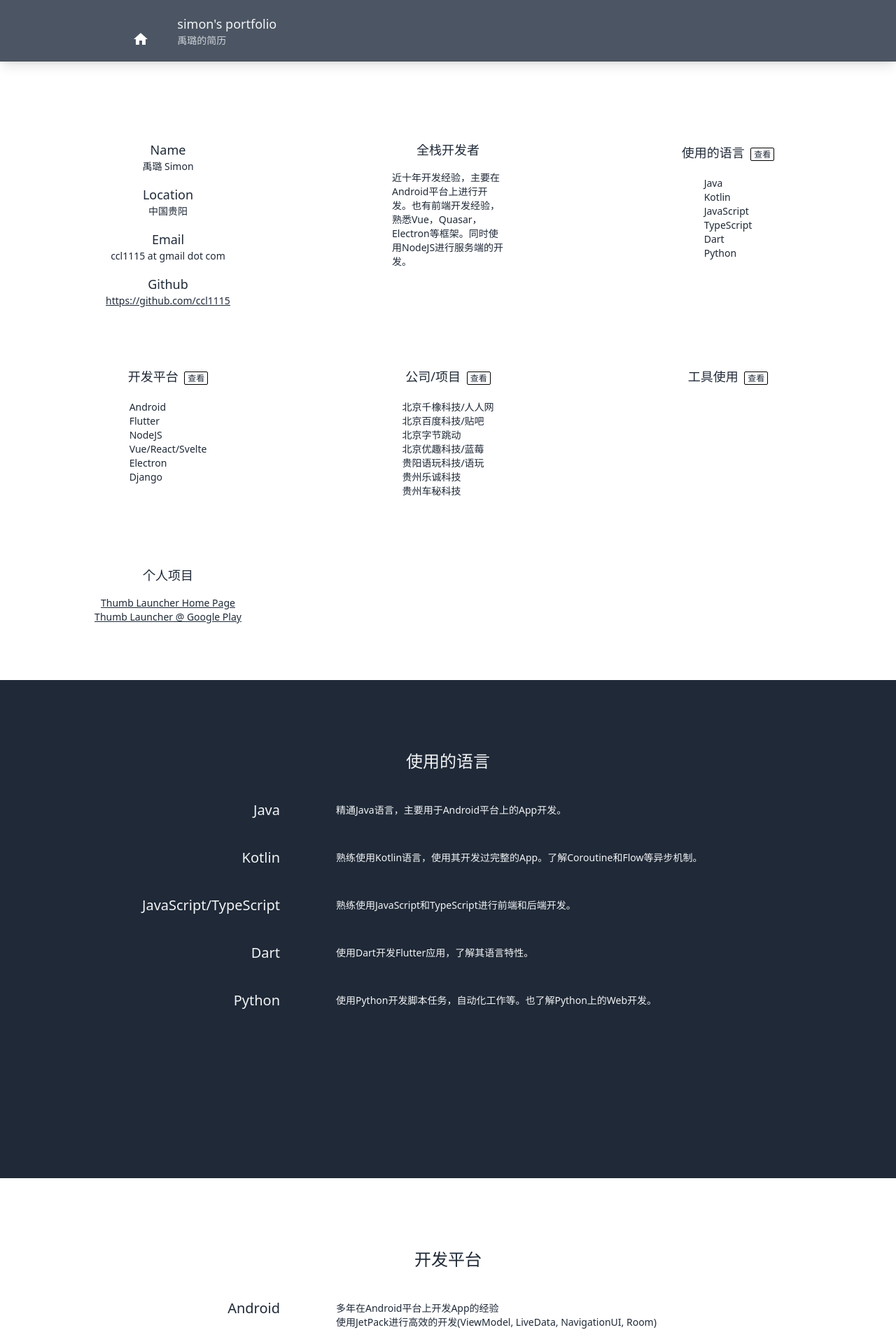
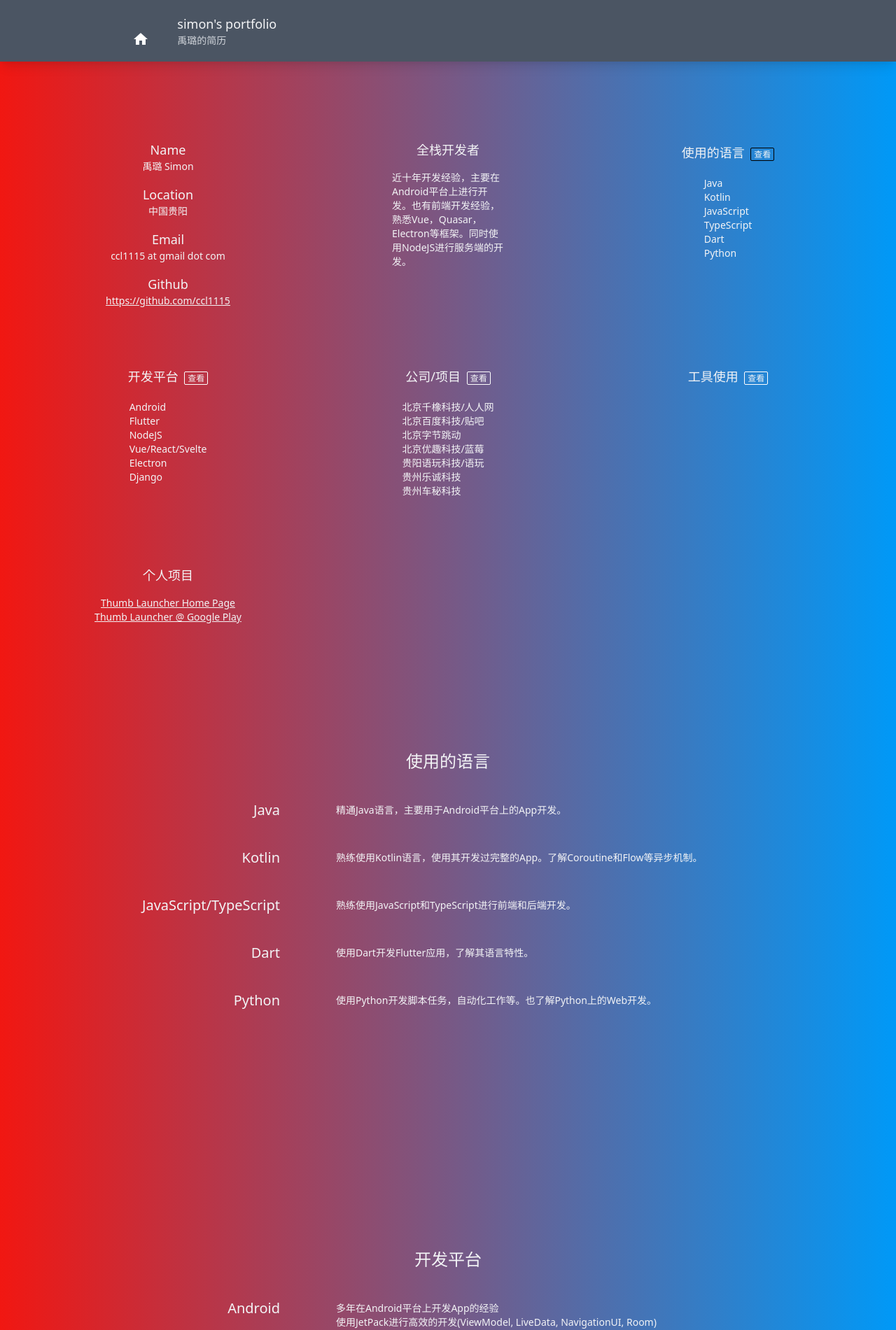
Before and after one commit to ccl1115/portfolio, a Svelte app: page / in a window 1280 px wide. Shown: the top 1901 px of the page at 70% size. Built offline with nearby package versions, Linux system fonts and the light colour scheme; what @tailwindcss/ui would draw is missing.

Commit message:
slide up animation

```diff
--- a/src/App.svelte
+++ b/src/App.svelte
@@ -17,7 +17,6 @@
   let html: HTMLElement;
 
   let preTop = 0;
-  let offsetTop = 0;
 
   let iconSrc = "./assets/home.png";
 
@@ -50,7 +49,7 @@
     if (d > 0) {
       gsap.to(header, { y: -header.clientHeight, scale: 0.5 });
     } else if (d < 0) {
-      gsap.to(header, { y: 0, scale: 1, duration: 0.5, ease: "easeOut" });
+      gsap.to(header, { y: 0, scale: 1, duration: 0.5 });
     }
     preTop = top;
     scrollFadeIn(top, languages);
@@ -61,8 +60,10 @@
 
   function scrollFadeIn(top: number, el: HTMLElement) {
     if (top + html.clientHeight / 2 + 100 > el.offsetTop) {
+      const a = (top + html.clientHeight / 2 -el.offsetTop) / 300;
       gsap.set(el, {
-        opacity: (top + html.clientHeight / 2 - el.offsetTop) / 300,
+        opacity: a,
+        y: Math.max(0, (1 - a) * 400)
       });
     }
   }
@@ -81,7 +82,7 @@
   });
 </script>
 
-<main class="m-0 p-0 h-full">
+<main class="h-full relative" id="main">
   <div
     bind:this={header}
     id="header"
@@ -103,47 +104,40 @@
     </div>
   </div>
 
-  <div bind:this={main}>
+  <div bind:this={main} class="pt-20">
     <Intro {toLanguages} {toPlatforms} {toProjects} {toTools} />
 
-    <div
-      bind:this={languages}
-      id="languages"
-      class="bg-gray-800 text-gray-100 py-20"
-    >
+    <div bind:this={languages} id="languages" class="text-gray-100 py-20">
       <Languages />
     </div>
 
-    <div
-      bind:this={platforms}
-      id="platforms"
-      class="bg-white text-gray-800 py-20"
-    >
+    <div bind:this={platforms} id="platforms" class="text-gray-100 py-20">
       <Platforms />
     </div>
 
-    <div
-      bind:this={projects}
-      id="projects"
-      class="bg-gray-800 text-gray-100 py-20"
-    >
+    <div bind:this={projects} id="projects" class="text-gray-100 py-20">
       <Projects />
     </div>
 
-    <div bind:this={tools} id="tools" class="bg-white text-gray-800 py-20">
+    <div bind:this={tools} id="tools" class="text-gray-100 py-20">
       <Tools />
     </div>
-    <div class="py-20 mb-20 text-gray-200 bg-gray-800 text-center shadow-lg">
+    <div id="footer" class="py-10 mx-5 rounded-t-sm mb-20 bg-white text-gray-800 text-center shadow-lg">
       <p>© 2021 all rights reversed by Simon Yu</p>
       <p class="text-xs">
         This portfolio is written using <a
-          class="text-blue-300"
+          class="text-blue-700"
           href="https://www.typescriptlang.org">TypeScript</a
         >
-        and <a class="text-blue-300" href="https://svelte.dev">Svelte</a>
+        and <a class="text-blue-700" href="https://svelte.dev">Svelte</a>
       </p>
-      <p class="text-xs"><a class="text-blue-300" href="https://greensock.com/gsap">GSAP</a> for animation</p>
-      <p class="text-xs"><a class="text-blue-300" href="https://tailwindcss.com">TailwindCSS</a> for styling</p>
+      <p class="text-xs">
+        <a class="text-blue-700" href="https://greensock.com/gsap">GSAP</a> for animation
+      </p>
+      <p class="text-xs">
+        <a class="text-blue-700" href="https://tailwindcss.com">TailwindCSS</a> for
+        styling
+      </p>
     </div>
   </div>
 </main>
@@ -158,9 +152,28 @@
   @tailwind utilities;
 
   @media print {
-    #header div {
+    #header {
       position: static;
     }
+    #footer {
+      display: none;
+    }
+  }
+
+  #main {
+    background: #0099f7; /* fallback for old browsers */
+    background: -webkit-linear-gradient(
+      to right,
+      #f11712,
+      #0099f7
+    ); /* Chrome 10-25, Safari 5.1-6 */
+    background: linear-gradient(
+      to right,
+      #f11712,
+      #0099f7
+    ); /* W3C, IE 10+/ Edge, Firefox 16+, Chrome 26+, Opera 12+, Safari 7+ */
+  }
+  #footer {
   }
 
   .block {
--- a/src/components/Intro.svelte
+++ b/src/components/Intro.svelte
@@ -6,11 +6,8 @@
 </script>
 
 <div>
-  <div class="mt-40">
-    <!-- <div class="text-7xl text-center underline">hi there, i'm simon yu</div> -->
-  </div>
   <div
-    class="text-gray-800 grid grid-cols-1 md:grid-cols-3 gap-20 mx-5 lg:mx-20 my-20 pt-10"
+    class="text-gray-100 grid grid-cols-1 md:grid-cols-3 gap-20 mx-5 lg:mx-20 my-20 pt-10"
   >
     <div class="flex flex-col items-center">
       <p class="text-lg">Name</p>
@@ -49,7 +46,7 @@
     <div class="flex flex-col items-center">
       <button class="text-lg mb-4 p-1" on:click={toPlatforms}>
         开发平台
-        <span class="text-xs border rounded-sm border-black px-1 ml-1"
+        <span class="text-xs border rounded-sm border-white px-1 ml-1"
           >查看</span
         >
       </button>
@@ -66,7 +63,7 @@
     <div class="flex flex-col items-center">
       <button class="text-lg mb-4 p-1" on:click={toProjects}>
         公司/项目
-        <span class="text-xs border rounded-sm border-black px-1 ml-1"
+        <span class="text-xs border rounded-sm border-white px-1 ml-1"
           >查看</span
         >
       </button>
@@ -83,7 +80,7 @@
     <div class="flex flex-col items-center">
       <button class="text-lg mb-4 p-1" on:click={toTools}>
         工具使用
-        <span class="text-xs border rounded-sm border-black px-1 ml-1"
+        <span class="text-xs border rounded-sm border-white px-1 ml-1"
           >查看</span
         >
       </button>
```
